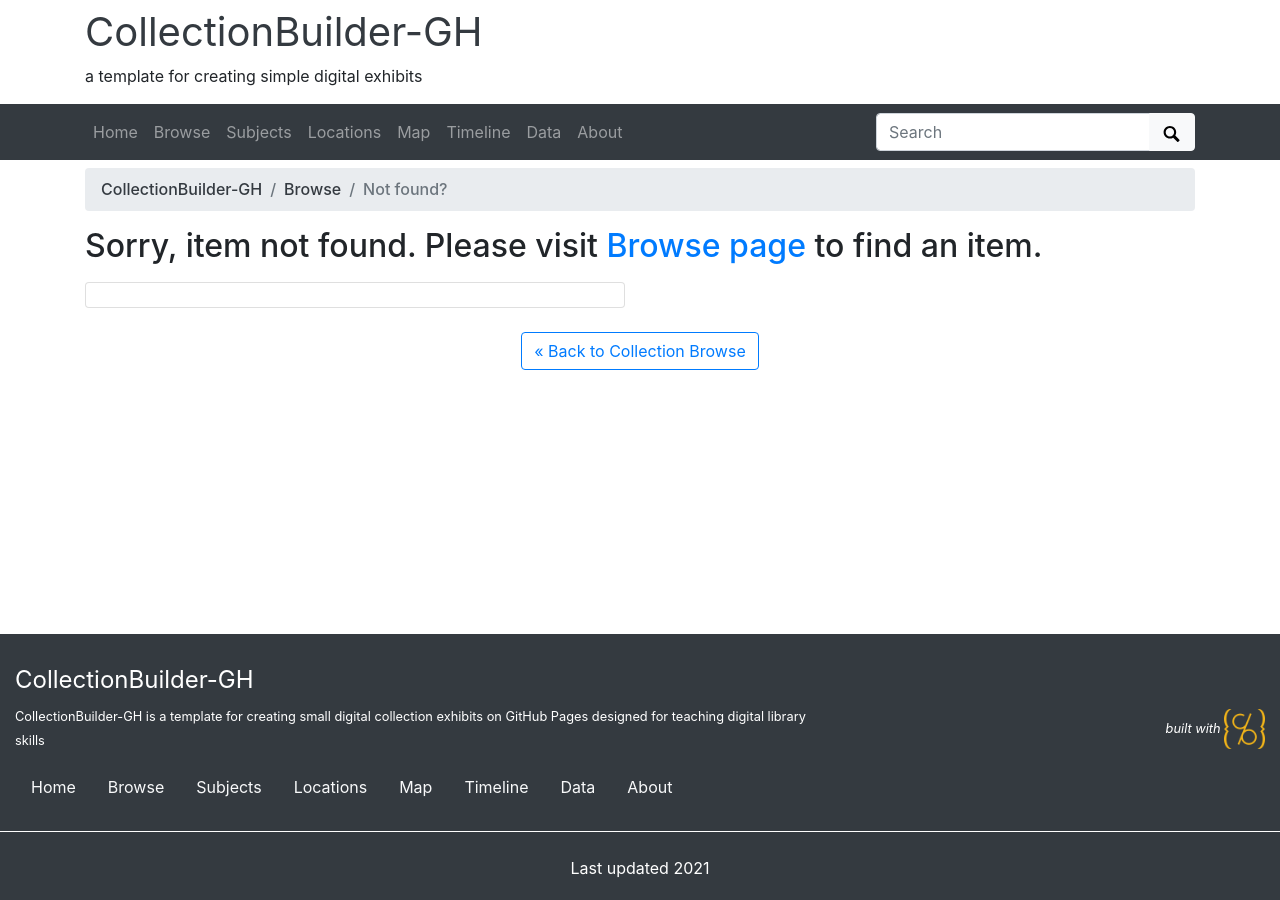
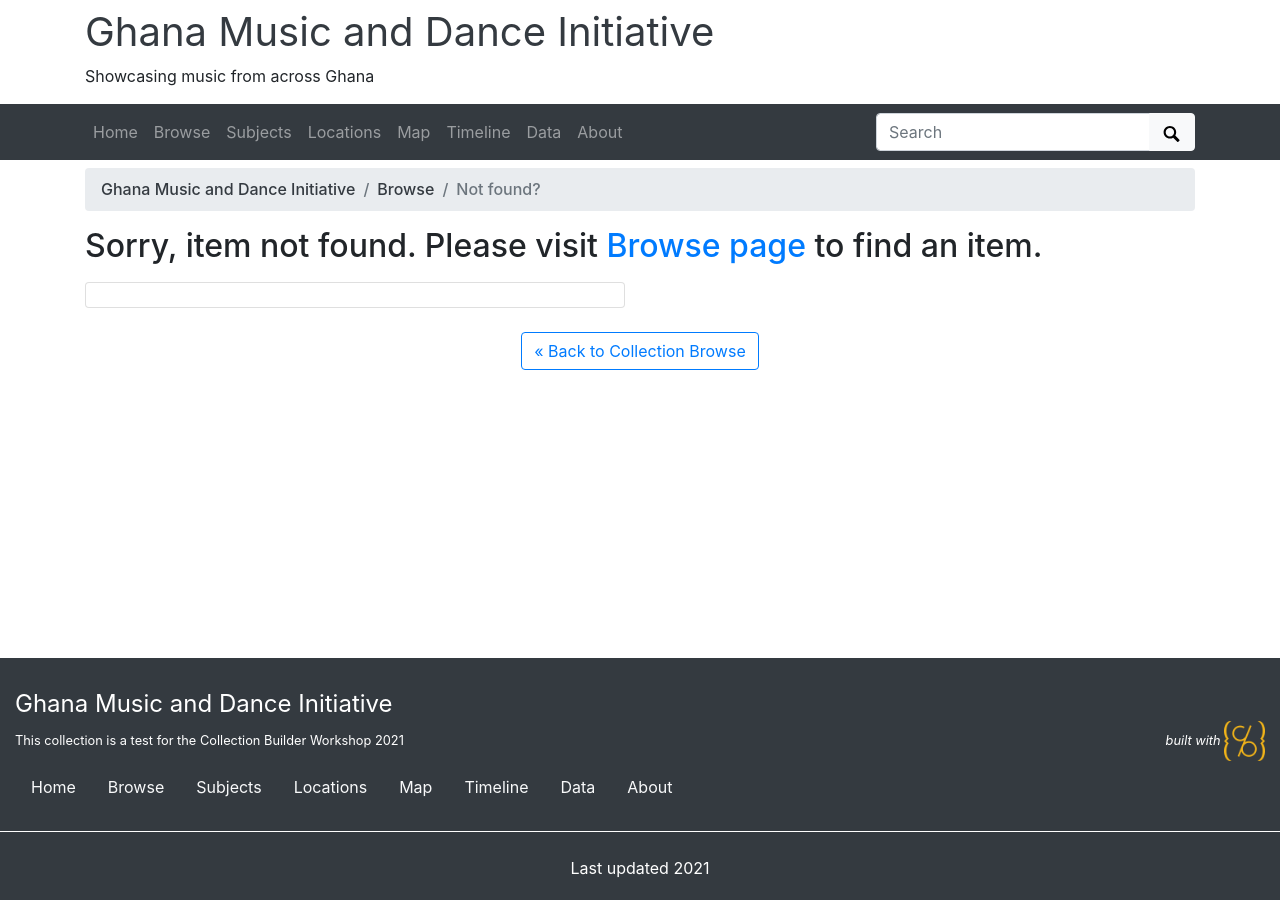
Before and after one commit to lrmarchant/ghana-music-and-dance-test, a Jekyll site: the page built from pages/item.md, in a window 1280 px wide. Built offline with Jekyll 4.4.1, drawn with Linux system fonts in a browser that asks for light colours.

Commit message:
Update config

```diff
--- a/_config.yml
+++ b/_config.yml
@@ -14,26 +14,26 @@
 # on GitHub Pages it is your github repository's name prefixed with a /
 #baseurl: /collectionbuilder-gh
 # location of code, the full url to your github repository
-source-code: https://github.com/CollectionBuilder/collectionbuilder-gh
+source-code: https://lrmarchant.github.io/ghana-music-and-dance-test/
 
 ##########
 # SITE SETTINGS
 #
 # title of site appears in banner
-title: CollectionBuilder-GH
+title: Ghana Music and Dance Initiative
 # tagline, a short phrase that will appear throughout the site in the top banner
-tagline: a template for creating simple digital exhibits
+tagline: Showcasing music from across Ghana
 # description appears in meta tags and other locations
 # this description might appear in search result lists, keep around 160 characters max
-description: "CollectionBuilder-GH is a template for creating small digital collection exhibits on GitHub Pages designed for teaching digital library skills"
+description: "This collection is a test for the Collection Builder Workshop 2021"
 # creator of the digital collection, to appear in meta tags; we typically use our GitHub usernames but feel free to just use your name
-author: CollectionBuilder
+author: Liam R. Marchant
 
 ##########
 # COLLECTION SETTINGS
 #
 # choose metadata: this is the name of the csv file in your _data directory that describes the objects in your collection
-metadata: demo-metadata
+metadata: ghana_metadata
 
 ##########
 # GOOGLE SERVICES [optional!]
```
